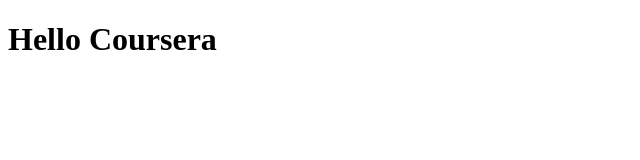
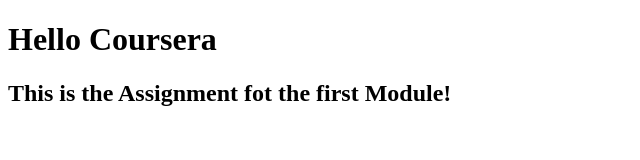
Before and after one commit to Kostas-Desy/Coursera-Test, a plain HTML site: page mod2_solution/index.html in a window 1280 px wide. Shown: the whole page, without its empty margins (0-640 px from the left). Drawn offline with Linux system fonts and the light colour scheme.

Commit message:
Small Update

```diff
--- a/mod2_solution/index.html
+++ b/mod2_solution/index.html
@@ -8,6 +8,10 @@
  <body>
  <h1>
  	Hello Coursera
+
  </h1>
+ <h2>
+ 	This is the Assignment fot the first Module!
+ </h2>
  </body>
  </html>
```
